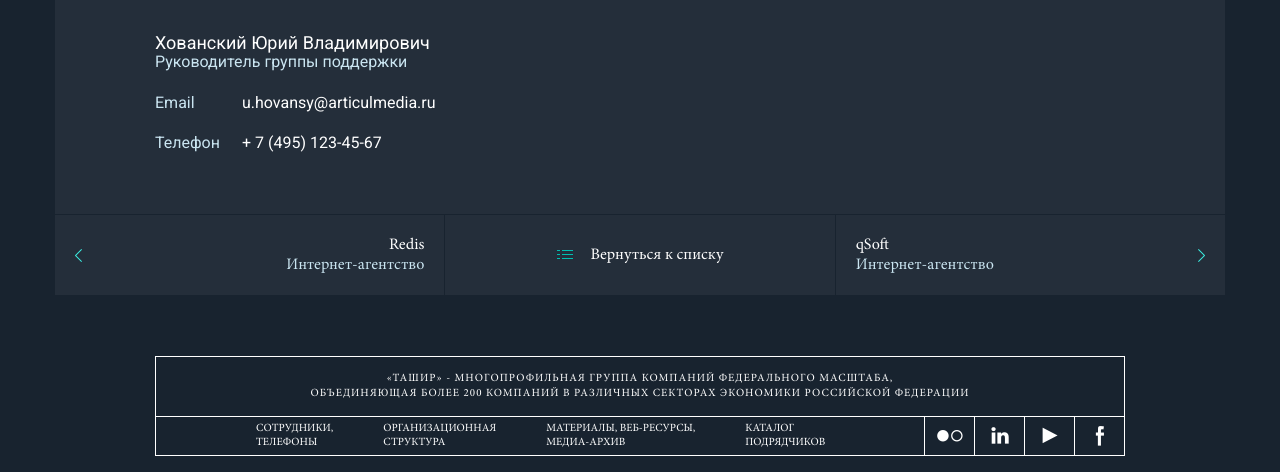
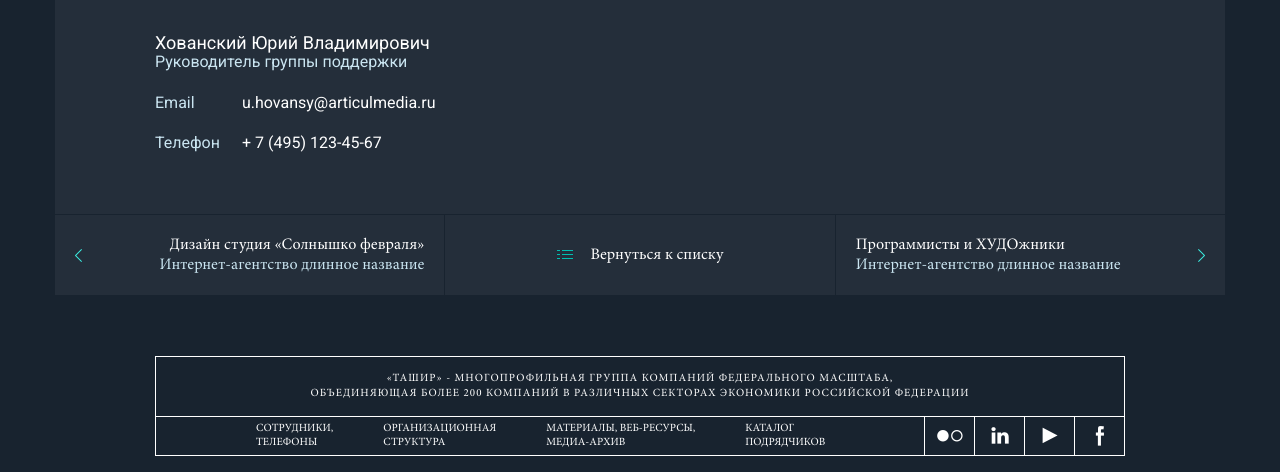
Before and after one commit to htmltest/project62, a PHP site: page /31_contractor.html in a window 1280 px wide. Shown: the part 1396-1868 px from the top of the page. Run offline with PHP 8.4, Linux system fonts and the light colour scheme; some libraries are stand-ins or nearby versions.

Commit message:
next/prev/back

```diff
--- a/10_employeeProfile.html
+++ b/10_employeeProfile.html
@@ -158,7 +158,7 @@
                     <div class="employee-ctrl-inner">
                         <a href="#" class="employee-ctrl-item employee-ctrl-item-prev">
                             <div class="employee-ctrl-item-inner">
-                                Артенян Варужан
+                                <div class="employee-ctrl-name">Артенян Варужан</div>
                                 <div class="employee-ctrl-post">Первый вице-президент</div>
                             </div>
                         </a>
@@ -169,7 +169,7 @@
                         </a>
                         <a href="#" class="employee-ctrl-item employee-ctrl-item-next">
                             <div class="employee-ctrl-item-inner">
-                                Карапетян Cаркис
+                                <div class="employee-ctrl-name">Карапетян Cаркис</div>
                                 <div class="employee-ctrl-post">Первый вице-президент</div>
                             </div>
                         </a>
--- a/31_contractor.html
+++ b/31_contractor.html
@@ -714,8 +714,8 @@
                     <div class="employee-ctrl-inner">
                         <a href="#" class="employee-ctrl-item employee-ctrl-item-prev">
                             <div class="employee-ctrl-item-inner">
-                                Redis
-                                <div class="employee-ctrl-post">Интернет-агентство</div>
+                                <div class="employee-ctrl-name">Дизайн студия «Солнышко февраля»</div>
+                                <div class="employee-ctrl-post">Интернет-агентство длинное название</div>
                             </div>
                         </a>
                         <a href="#" class="employee-ctrl-item">
@@ -725,8 +725,8 @@
                         </a>
                         <a href="#" class="employee-ctrl-item employee-ctrl-item-next">
                             <div class="employee-ctrl-item-inner">
-                                qSoft
-                                <div class="employee-ctrl-post">Интернет-агентство</div>
+                                <div class="employee-ctrl-name">Программисты и ХУДОжники</div>
+                                <div class="employee-ctrl-post">Интернет-агентство длинное название</div>
                             </div>
                         </a>
                     </div>
--- a/css/styles.css
+++ b/css/styles.css
@@ -808,17 +808,19 @@ footer {height:200px; min-width:480px; max-width:970px; position:relative; margi
 .employee-ctrl-item:hover {color:#cae5f1; text-decoration:none}
 .employee-ctrl-back {text-align:center}
 .employee-ctrl-back:before {content:""; display:inline-block; width:16px; height:9px; vertical-align:middle; background:url(../images/employee-ctrl-back.png); margin:-2px 18px 0 0}
-.employee-ctrl-post {color:#cae5f1}
+.employee-ctrl-name {white-space:nowrap; text-overflow:ellipsis; position:relative; overflow:hidden; width:100%}
+.employee-ctrl-post {color:#cae5f1; white-space:nowrap; text-overflow:ellipsis; position:relative; overflow:hidden; width:100%}
 
 @media (max-width:1199px) {
     .employee-ctrl {margin:0 24px}
-    .employee-ctrl-inner {display:block; padding:83px 0 0 0; position:relative}
+    .employee-ctrl-inner {display:block; padding:84px 0 0 0; position:relative}
+    .employee-ctrl-item {display:block; width:100%; line-height:80px}
     .employee-ctrl-item-prev,
-    .employee-ctrl-item-next {position:absolute; top:1px; box-sizing:border-box; display:table}
+    .employee-ctrl-item-next {position:absolute; top:1px; box-sizing:border-box; display:table; table-layout:fixed}
     .employee-ctrl-item-prev {left:1px; width:calc(50% - 1px)}
     .employee-ctrl-item-next {right:1px; width:calc(50% - 2px)}
-    .employee-ctrl-item-next .employee-ctrl-item-inner {height:80px; display:table-cell; vertical-align:middle}
-    .employee-ctrl-item-prev .employee-ctrl-item-inner {height:80px; display:table-cell; vertical-align:middle}
+    .employee-ctrl-item-next .employee-ctrl-item-inner {width:100%; height:80px; line-height:20px; display:table-cell; vertical-align:middle; padding:0 40px 0 0}
+    .employee-ctrl-item-prev .employee-ctrl-item-inner {width:100%; height:80px; line-height:20px; display:table-cell; vertical-align:middle; padding:0 0 0 40px}
 }
 
 .structure {margin:0 auto; max-width:1170px; padding:57px 0 0 0}
```
